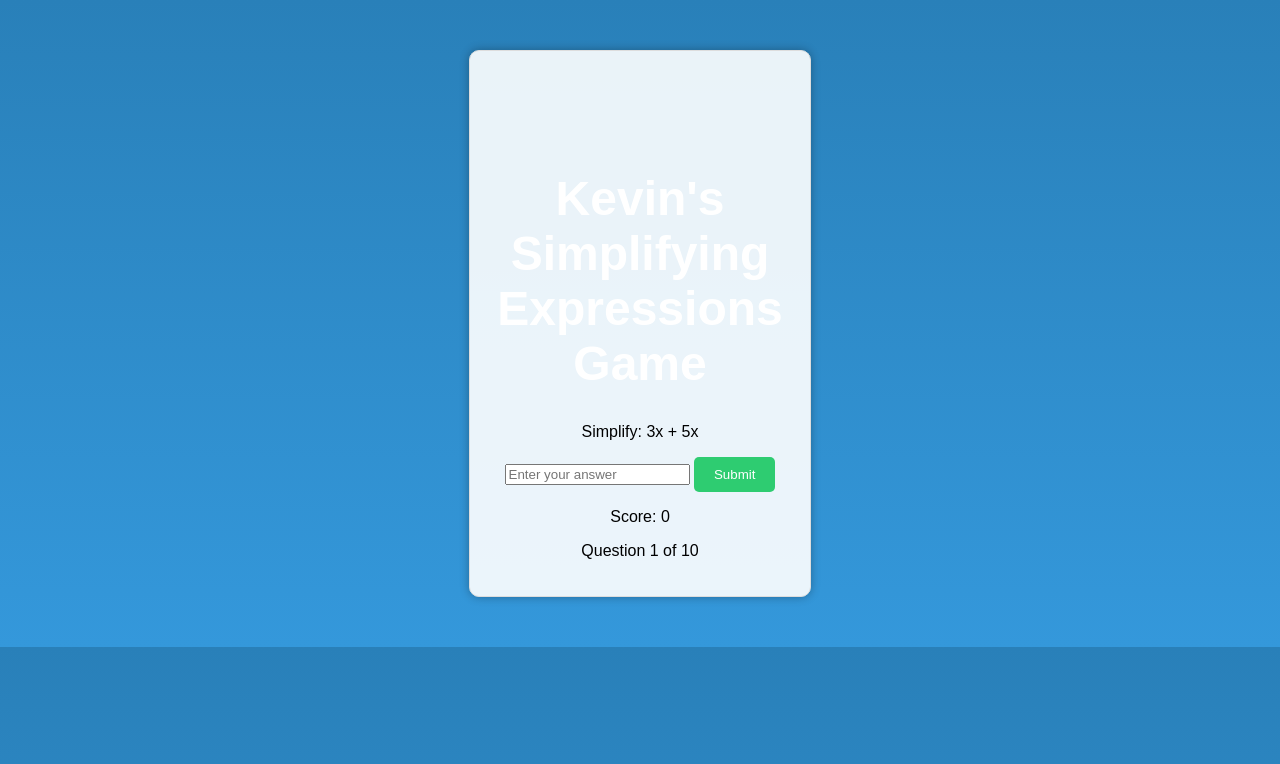
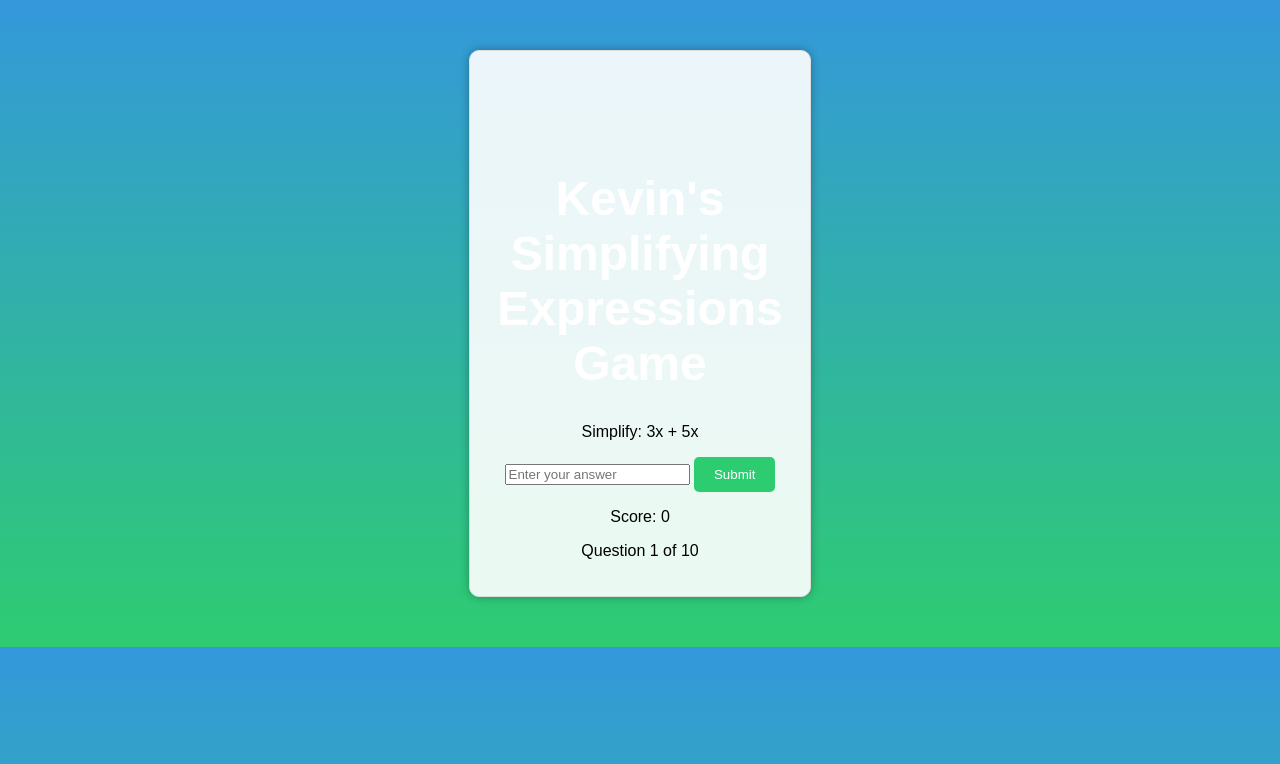
Before and after one commit to 1275246/algebra-quiz-game, a plain HTML site: page index.html in a window 1280 px wide. Drawn offline with Linux system fonts and the light colour scheme.

Commit message:
Update styles.css

```diff
--- a/styles.css
+++ b/styles.css
@@ -1,6 +1,6 @@
 /* Gradient Background */
 body {
-    background: linear-gradient(to bottom, #2980b9, #3498db); /* Example gradient from blue to light blue */
+    background: linear-gradient(to bottom, #3498db, #2ecc71); /* Gradient from light blue to green */
     font-family: Arial, sans-serif;
     text-align: center;
     margin: 0;
```
